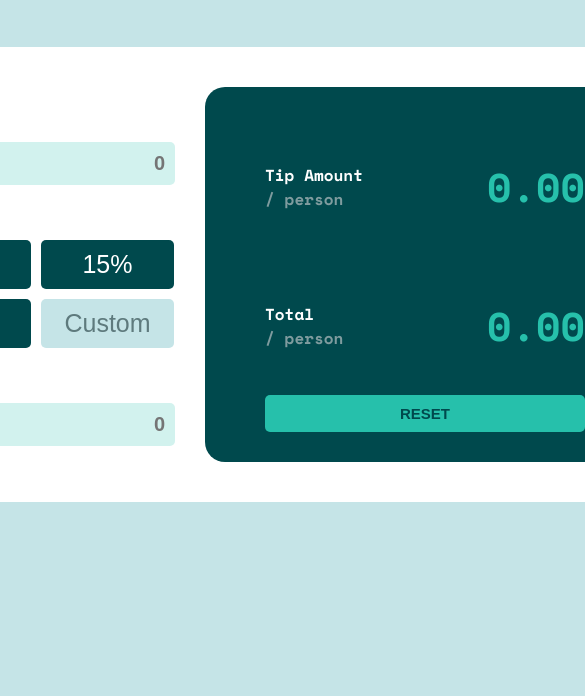
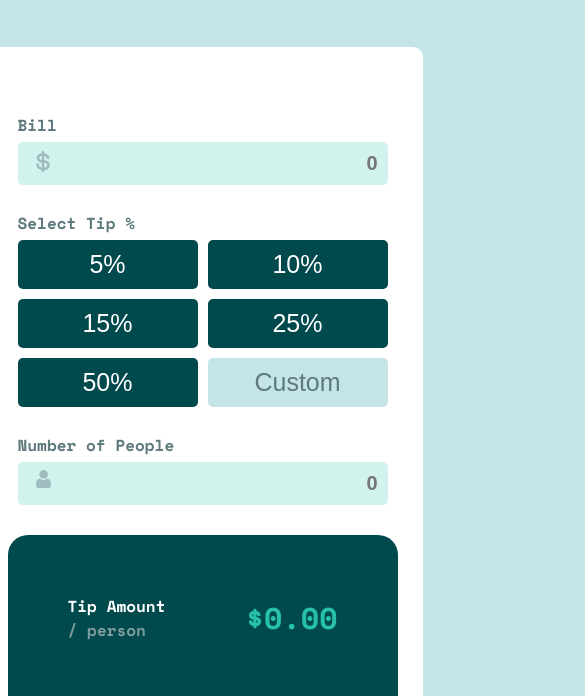
Before and after one commit to AmrOdhymi/tip-calculator-app-main, a plain HTML site: page index.html in a window 390 px wide. Shown: the part 107-803 px from the top of the page, 585 px wide, since content can reach past the window. Drawn offline with Linux system fonts and the light colour scheme.

Commit message:
css and html end

```diff
--- a/desktop-design-style.css
+++ b/Style/desktop-design-style.css
@@ -14,11 +14,11 @@ body{
     background-color: hsl(185, 41%, 84%);
     font-weight: bold;
     font-family: SpaceMono;
+    letter-spacing: 3px;
 }
 
-@font-face{
-    src: url(Font/SpaceMono-Bold.ttf);
-    font-family: SpaceMono;
+input{
+    cursor: pointer;
 }
 
 
@@ -100,6 +100,11 @@ body{
 .tip-box input::placeholder{
     text-align: center;
     color: hsl(186, 14%, 43%);
+}
+
+.tip-box input:hover{
+   background-color:  hsl(172, 48%, 56%);
+   color:  hsl(183, 100%, 15%);
 }
 
 
--- /dev/null
+++ b/Style/middle-design-style.css
@@ -0,0 +1,169 @@
+   /* background-color:  hsl(183, 100%, 15%); */
+   /* background-color:  hsl(186, 14%, 43%); */
+   /* background-color:  hsl(184, 14%, 56%); */
+   /* background-color:  hsl(185, 41%, 84%); */
+   /* background-color:  hsl(189, 41%, 97%); */
+   /* background-color:  hsl(0, 0%, 100%); */
+
+
+   body{
+    margin: 50px auto;
+    display: flex;
+    flex-direction: column;
+    align-items: center;
+    background-color: hsl(185, 41%, 84%);
+    font-weight: bold;
+    font-family: SpaceMono;
+    letter-spacing: 3px;
+}
+
+input{
+    cursor: pointer;
+}
+
+
+.logo{
+    margin-bottom: 50px;
+}
+.contener{
+    background-color: white;
+    border-radius: 10px;
+    width: 800px;
+    display: flex;
+    flex-direction: row;
+    padding: 40px;
+    gap: 20px;
+}
+.left-side{
+    /* width: 450px; */
+    display: flex;
+    flex-direction: column;
+    border-radius: 20px;
+    padding: 10px;
+}
+.title{
+    text-align: start;
+    margin-bottom: 5px;
+    color: hsl(186, 14%, 43%);
+}
+
+.cross input{
+    width: 350px;
+    padding: 10px;
+    border: none;
+    border-radius: 5px;
+    background-color: hsla(172, 67%, 45%, 0.208);
+    text-align: end;
+    font-weight: bold;
+    font-size: 20px;
+}
+.cross{
+    position: relative;
+}
+.cross img{
+    position: absolute;
+    width: 15px;
+    left: 5%;
+    top: 60%;
+}
+
+.cross input:focus{
+    outline: none;
+    border: 3px solid hsl(172, 67%, 45%);
+}
+
+
+
+
+
+
+.section-2{
+    margin: 10px 0px;
+    width: 370px;
+}
+
+.tip-box{
+    display: grid;
+    grid-template-columns: repeat(3, 115px);
+    /* grid-template-rows: repeat(2, ); */
+    gap: 10px;
+}
+.tip-box input{
+    padding: 10px;
+    border: none;
+    background-color: hsl(183, 100%, 15%);
+    color: white;
+    font-size: 25px;
+    border-radius: 5px;
+}
+
+.tip-box input::placeholder{
+    text-align: center;
+    color: hsl(186, 14%, 43%);
+}
+
+.tip-box input:hover{
+   background-color:  hsl(172, 48%, 56%);
+   color:  hsl(183, 100%, 15%);
+}
+
+
+.Number-People{
+    margin: 50px 0;
+}
+
+input[type=number]::-webkit-inner-spin-button{
+    appearance: none;
+}
+
+
+
+
+.rghit-side{
+    width: 450px;
+    background-color: hsl(183, 100%, 15%);
+    border-radius: 20px;
+    display: flex;
+    flex-direction: column;
+    padding: 30px 60px;
+}
+
+
+.section-4 , .section-5{
+    display: flex;
+    flex-direction: row;
+    justify-content: space-between;
+}
+.section-4 .amount p , .section-5 .price p{
+    font-size: 30px;
+    color:  hsl(172, 67%, 45%);
+}
+
+.type p{
+    margin: 0;
+    font-size: 15px;
+}
+.type{
+    /* margin-top: 20px; */
+    display: flex;
+    flex-direction: column;
+    justify-content: center;
+}
+
+.rghit-side input{
+   background-color:  hsl(172, 67%, 45%);
+   border: none;
+   padding: 10px;
+   border-radius: 5px;
+   font-size: 15px;
+   font-weight: bold;
+   color:  hsl(183, 100%, 15%);
+}
+
+
+.type p:first-child{
+    color: white;
+}
+.type p:nth-child(2){
+    color:  hsl(184, 14%, 56%);
+}
--- /dev/null
+++ b/Style/mobile-design-style.css
@@ -0,0 +1,167 @@
+body{
+    margin: 50px auto;
+    display: flex;
+    flex-direction: column;
+    align-items: center;
+    background-color: hsl(185, 41%, 84%);
+    font-weight: bold;
+    font-family: SpaceMono;
+}
+
+input{
+    cursor: pointer;
+}
+
+
+.logo{
+    margin-bottom: 50px;
+}
+.contener{
+    background-color: white;
+    border-radius: 10px;
+    width: 375px;
+    display: flex;
+    flex-direction: column;
+    padding: 40px;
+    gap: 20px;
+}
+
+
+.left-side{
+    width: 370px;
+    display: flex;
+    flex-direction: column;
+    border-radius: 20px;
+    padding: 10px;
+    position: relative;
+}
+.title{
+    text-align: start;
+    margin-bottom: 5px;
+    color: hsl(186, 14%, 43%);
+}
+
+.cross input{
+    width: 350px;
+    padding: 10px;
+    border: none;
+    border-radius: 5px;
+    background-color: hsla(172, 67%, 45%, 0.208);
+    text-align: end;
+    font-weight: bold;
+    font-size: 20px;
+}
+.cross{
+    position: relative;
+}
+.cross img{
+    position: absolute;
+    width: 15px;
+    left: 5%;
+    top: 60%;
+}
+
+.cross input:focus{
+    outline: none;
+    border: 3px solid hsl(172, 67%, 45%);
+}
+
+
+
+
+
+
+.section-2{
+    margin: 10px 0px;
+    width: 350px;
+}
+
+.tip-box{
+    display: grid;
+    grid-template-columns: repeat(2, 180px);
+    /* grid-template-rows: repeat(2, ); */
+    gap: 10px;
+}
+.tip-box input{
+    padding: 10px;
+    border: none;
+    background-color: hsl(183, 100%, 15%);
+    color: white;
+    font-size: 25px;
+    border-radius: 5px;
+}
+
+.tip-box input::placeholder{
+    text-align: center;
+    color: hsl(186, 14%, 43%);
+}
+
+.tip-box input:hover{
+   background-color:  hsl(172, 48%, 56%);
+   color:  hsl(183, 100%, 15%);
+}
+
+
+.Number-People{
+    margin: 50px 0;
+}
+
+input[type=number]::-webkit-inner-spin-button{
+    appearance: none;
+}
+
+
+
+
+.rghit-side{
+    width: 270px;
+    background-color: hsl(183, 100%, 15%);
+    border-radius: 20px;
+    display: flex;
+    flex-direction: column;
+    padding: 30px 60px;
+}
+
+
+.section-4 , .section-5{
+    display: flex;
+    flex-direction: row;
+    justify-content: space-between;
+}
+.section-4 .amount p , .section-5 .price p{
+    font-size: 30px;
+    color:  hsl(172, 67%, 45%);
+}
+
+.type p{
+    margin: 0;
+}
+.type{
+    /* margin-top: 20px; */
+    display: flex;
+    flex-direction: column;
+    justify-content: center;
+}
+
+.rghit-side input{
+   background-color:  hsl(172, 67%, 45%);
+   border: none;
+   padding: 10px;
+   border-radius: 5px;
+   font-size: 15px;
+   font-weight: bold;
+   color:  hsl(183, 100%, 15%);
+}
+
+
+.type p:first-child{
+    color: white;
+}
+.type p:nth-child(2){
+    color:  hsl(184, 14%, 56%);
+}
+
+
+.section-4 .amount p , .section-5 .price p{
+
+}
--- a/index.html
+++ b/index.html
@@ -5,9 +5,16 @@
   <meta name="viewport" content="width=device-width, initial-scale=1.0"> <!-- displays site properly based on user's device -->
 
   <link rel="icon" type="image/png" sizes="32x32" href="./images/favicon-32x32.png">
-  <link rel="stylesheet" href="desktop-design-style.css">
+  <link rel="stylesheet" href="Style/desktop-design-style.css" media="(min-width:980px)">
+  <link rel="stylesheet" href="Style/middle-design-style.css" media="(min-width:880px) and (max-width:979px)">
+  <link rel="stylesheet" href="Style/mobile-design-style.css" media="(max-width:879px)">
   <title>Frontend Mentor | Tip calculator app</title>
-
+  <style>
+    @font-face{
+    src: url(Font/SpaceMono-Bold.ttf);
+    font-family: SpaceMono;
+    }
+  </style>
   <!-- Feel free to remove these styles or customise in your own stylesheet 👍 -->
   <!-- <style>
     .attribution { font-size: 11px; text-align: center; }
@@ -66,7 +73,7 @@
         </div>
 
         <div class="amount">
-          <p class="amount-price">0.00</p>
+          <p class="amount-price">$0.00</p>
           <!-- <img src="images/icon-dollar.svg" alt=""> -->
         </div>
       </div>
@@ -80,7 +87,7 @@
         </div>
 
         <div class="price">
-          <p class="all-price">0.00</p>
+          <p class="all-price">$0.00</p>
           <!-- <img src="images/icon-dollar.svg" alt=""> -->
         </div>
       </div>
```
